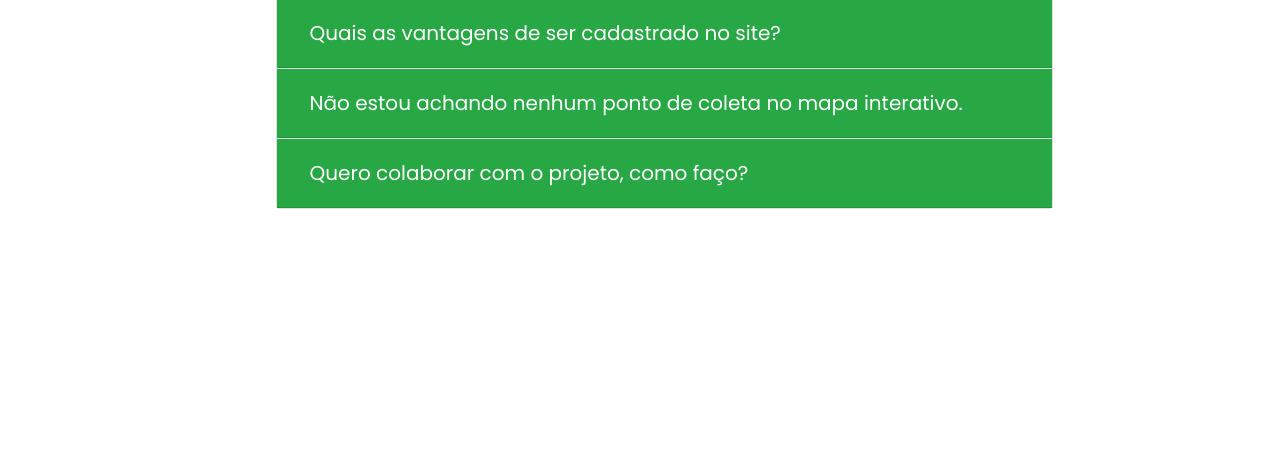
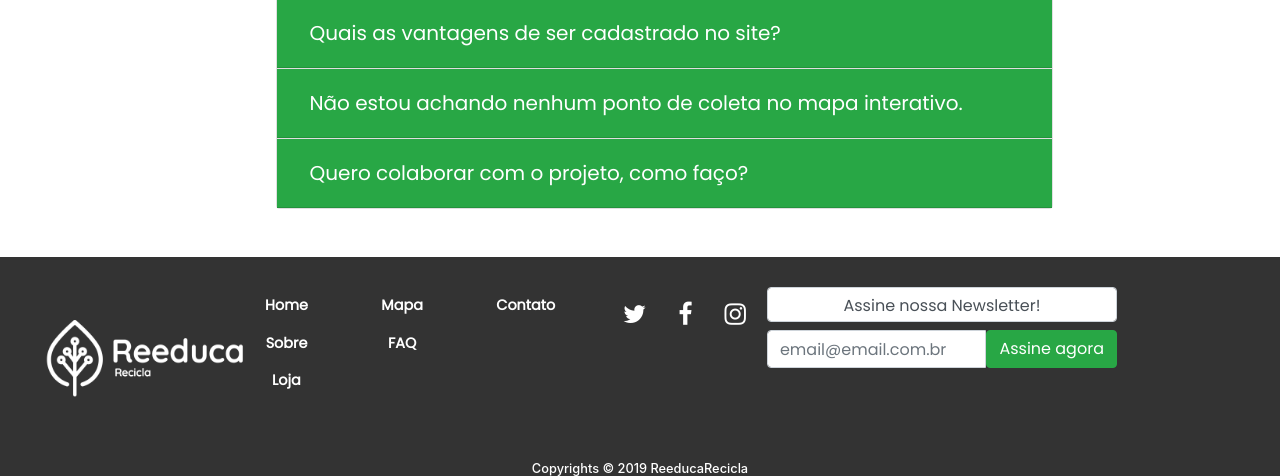
Before and after one commit to marfrancis/ProjetoReeducaRecicla, a PHP site: page /FAQ.html in a window 1280 px wide. Shown: the part 852-1328 px from the top of the page. Before the commit the page ends 1061 px from the top, so only its background shows below. Run offline with PHP 8.4, Linux system fonts and the light colour scheme.

Commit message:
Incluindo footer com alteraçoes

```diff
--- a/FAQ.html
+++ b/FAQ.html
@@ -293,7 +293,67 @@
             </div>
         </div>
     </div>
+    <footer>
+            <nav class="nav nav-fill rodape">
 
+                <div class="col-md-2">
+                <li class="footer-logo-size">
+                        <img src="img/logo_branco.png" width="200" alt="">
+                </li>
+                </div>
+
+                <div class="col-md-9">
+                      <ul class="nav marginFooter">
+                          <li class="nav-item" >
+                              <a class="nav-link active menu-footer" href="index.html">Home</a>
+                              <a class="nav-link active menu-footer" href="sobre.html">Sobre</a>
+                              <a class="nav-link active menu-footer" href="loja.html">Loja</a>
+                          </li>
+                          <li class="nav-item" >
+                              <a class="nav-link active menu-footer" href="mapa.html">Mapa</a>
+                              <a class="nav-link active menu-footer" href="FAQ.html">FAQ</a>
+                          </li>
+                          <li class="nav-item">
+                              <a class="nav-link active menu-footer" href="contato.html">Contato</a>
+                          </li>
+
+                          <div class="col-md-2 text-primary div-icones" >
+                            <ul class="ul-icones-footer ">
+                                <li class="nav-link active icones-footer">
+                                    <a href="https://twitter.com/reeducarecicla" target="_blank">
+                                        <i class="fa fa-twitter text-white"> </i>
+                                    </a>
+                                </li>
+
+                                <li class="nav-link active icones-footer">
+                                    <a href="https://facebook.com/reeducarecicla" target="_blank">
+                                        <i class="fa fa-facebook text-white"> </i>
+                                    </a>
+                                </li>
+                                <li class=" nav-link active icones-footer">
+                                    <a href="http://instagram.com/reeducarecicla" target="_blank">
+                                        <i class="fa fa-instagram text-white"> </i>
+                                    </a>
+                                </li>
+                            </ul>
+                        </div>
+                          <li class="nav-item newsletter">
+                             <label class="form-control newsletter-footer"> Assine nossa Newsletter!</label>
+                                <div class="input-group newsletter-email">
+                                     <input class="form-control" type="email" placeholder="email@email.com.br"> </input>
+                                     <span class="input-group-btn ">
+                                     <button class="btn btn-success" class="btn-newsletter" type="submit">Assine agora</button>
+                                  </span>
+                                </div>
+                          </li>
+                      </ul>
+                  </div>
+            </nav>
+
+              <section class="container-fluid" id="foot5">
+                  <h4 class="text-center" id="footer-copyrights">Copyrights © 2019 ReeducaRecicla</h4>
+              </section>
+        </footer>
 
 
     <script src="js/jquery.js"></script>
--- a/css/style.css
+++ b/css/style.css
@@ -357,12 +357,12 @@ p#frase {
 
 /*Início Configuração Footer*/
 
-#footer{
-    background: #080808;
+.rodape{
+    background: #333333;
     padding-top:30px;
     padding-bottom:30px;
-    font-size: 1.1rem;
-    font-family: 'Poppins', sans-serif;
+    font-size: 0.9rem;
+    font-family: 'Poppins';
 }
 
 .nav-item-newsletter{
@@ -372,6 +372,7 @@ p#frase {
 
 .div-icones{
     margin-right:20px;
+
 }
 .newsletter-footer{
     width: 350px;
@@ -387,7 +388,7 @@ p#frase {
 }
 
 #foot5{
-    background-color: #080808;
+    background-color: #333333;
 }
 
 .nav-item-redes-sociais{
@@ -401,7 +402,7 @@ p#frase {
 
 #footer-copyrights{
     color:white;
-    font-size: 0.9rem;
+    font-size: 0.8rem;
 }
 
 .ul-icones-footer{
@@ -411,6 +412,11 @@ p#frase {
     list-style: none;
     width:140px;
     margin-right:0;
+}
+
+.icones-footer{
+    width:60px;
+    font-size: 25px;
 }
 
 /* Inicio configuração formulario de login */
```
Also changed, not shown: contato.html (+8 -9 lines), footer.html (+8 -8 lines), index.html (+40 -20 lines), loja.html (+9 -9 lines), mapa.html (+7 -8 lines), sobre.html (+8 -8 lines).
